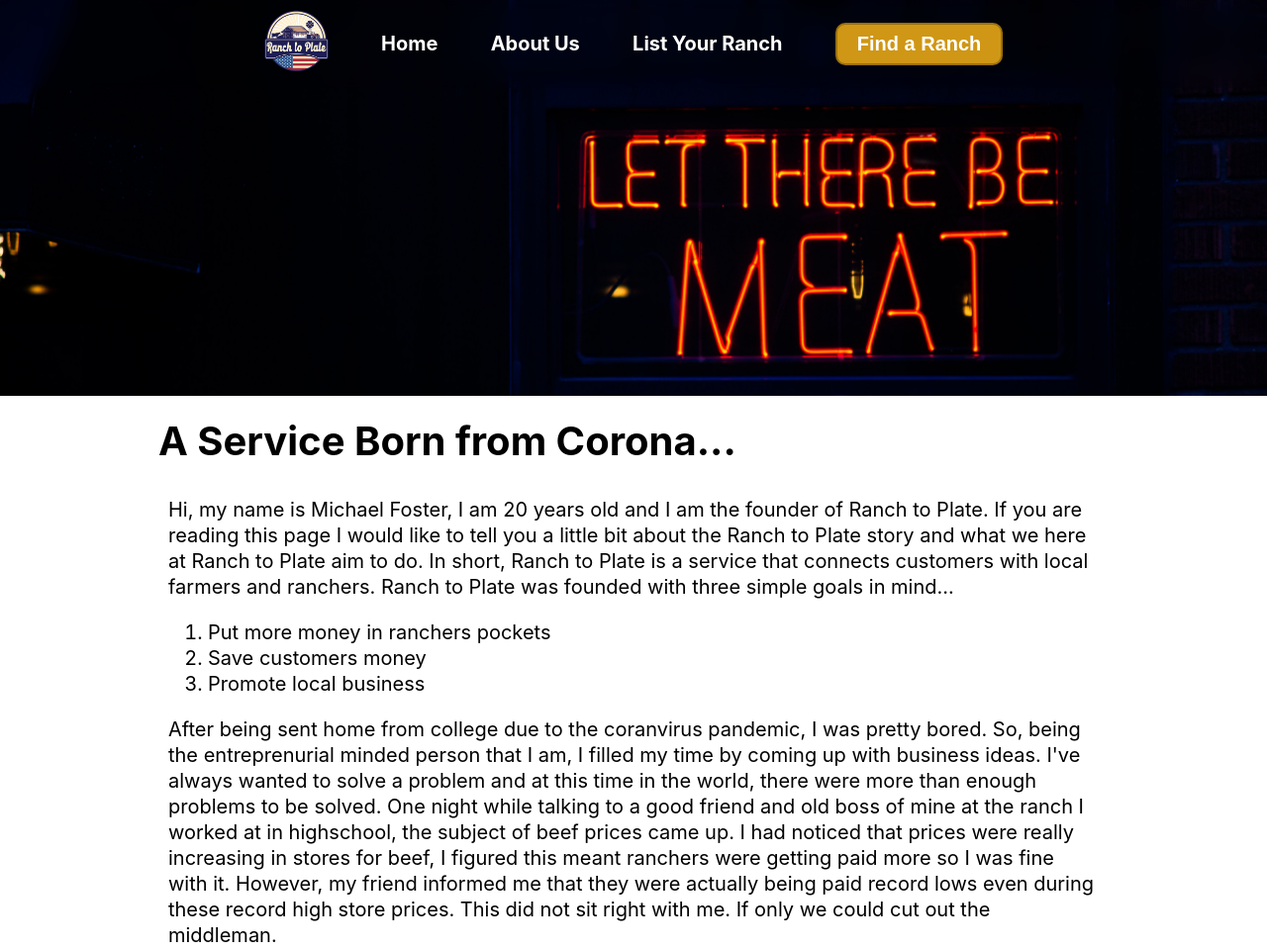
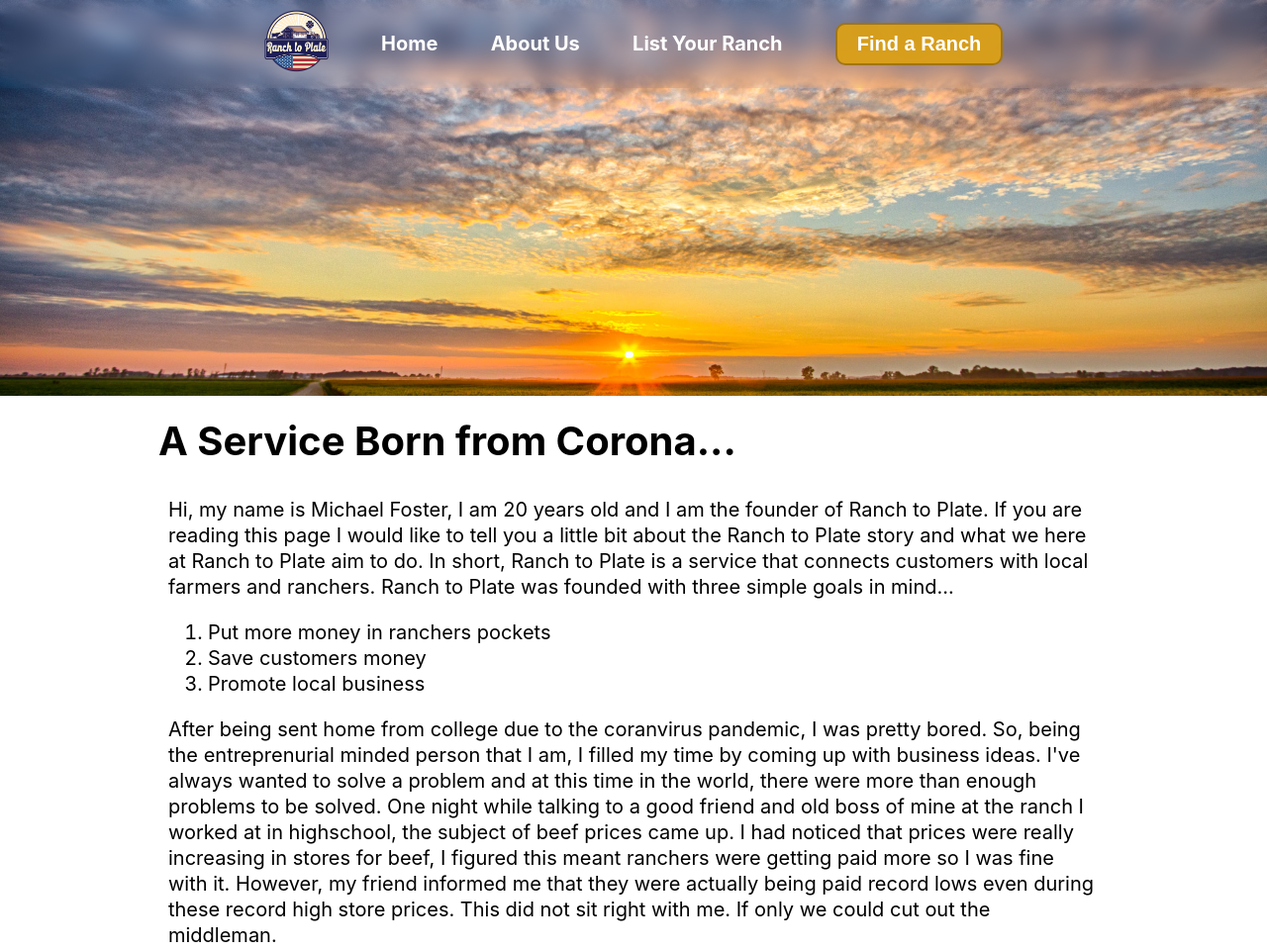
Before and after one commit to fosterm4/ranchToPlate, a Gatsby site: page /aboutUs in a window 1280 px wide. Shown: the top 961 px of the page at 99% size. Built offline with nearby package versions, Linux system fonts and the light colour scheme; Gatsby itself is replaced by a stand-in of ours.

Commit message:
aboutUs updated background

```diff
--- a/src/pages/aboutUs.js
+++ b/src/pages/aboutUs.js
@@ -11,7 +11,7 @@ const AboutUs = () => (
   <StaticQuery
     query={graphql`
     query {
-      desktop: file(relativePath: { eq: "LetTherBeMeat.jpg" }) {
+      desktop: file(relativePath: { eq: "corn.jpg" }) {
         childImageSharp {
           fluid(quality: 90, maxWidth: 1920) {
             ...GatsbyImageSharpFluid_withWebp
```
